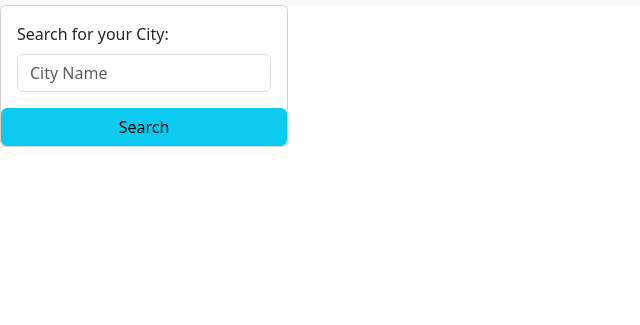
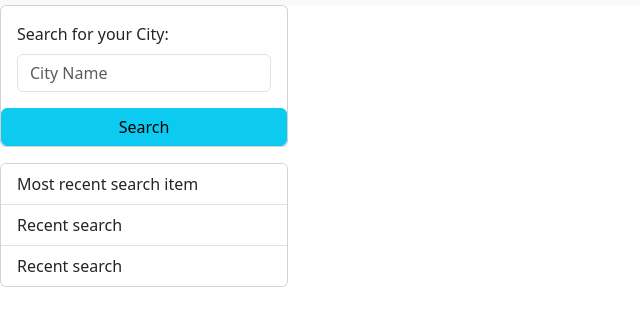
Before and after one commit to syd9f/weather-dashboard, a plain HTML site: page index.html in a window 1280 px wide. Shown: the part 45-370 px from the top of the page, without its empty margins (0-640 px from the left). Drawn offline with nearby package versions, Linux system fonts and the light colour scheme.

Commit message:
added card below search bar for search history

```diff
--- a/index.html
+++ b/index.html
@@ -11,6 +11,8 @@
                 <span class="navbar-brand mb-0 h1">Weather Dashboard</span>
              </div>
         </nav>
+
+        <div class="sidebar">
             <!-- City Search -->
             <div class="card mb-3" style="width: 18rem;">
                 <div class="card-body">
@@ -19,6 +21,17 @@
                 </div>
               <button type="button" class="btn btn-info">Search</button>
             </div>
+            <!-- Search History -->
+            <div class="card" style="width: 18rem;">
+                <ul class="list-group list-group-flush">
+                    <!-- TO DO: add placeholders with links-->
+                    <!-- TO DO: replace placeholders w/ most recent search items as clickable links -->
+                    <li class="list-group-item">Most recent search item</li>
+                    <li class="list-group-item">Recent search</li>
+                    <li class="list-group-item">Recent search</li>
+                </ul>
+            </div>
+        </div>
 
         <script src="https://cdn.jsdelivr.net/npm/bootstrap@5.3.0-alpha1/dist/js/bootstrap.bundle.min.js" integrity="sha384-w76AqPfDkMBDXo30jS1Sgez6pr3x5MlQ1ZAGC+nuZB+EYdgRZgiwxhTBTkF7CXvN" crossorigin="anonymous"></script>
     </body>
```
Lines whose indentation alone changed are shown as unchanged.
